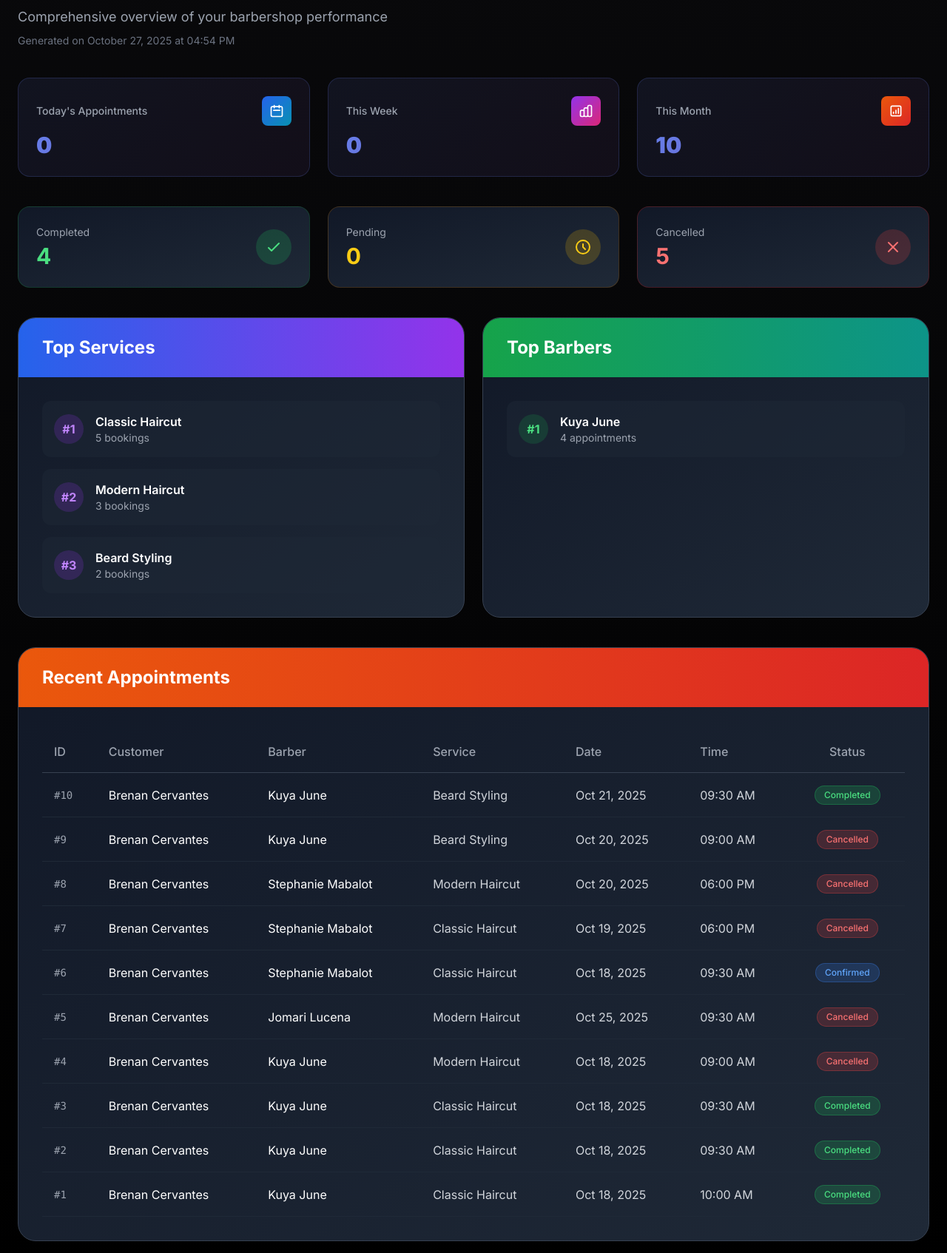
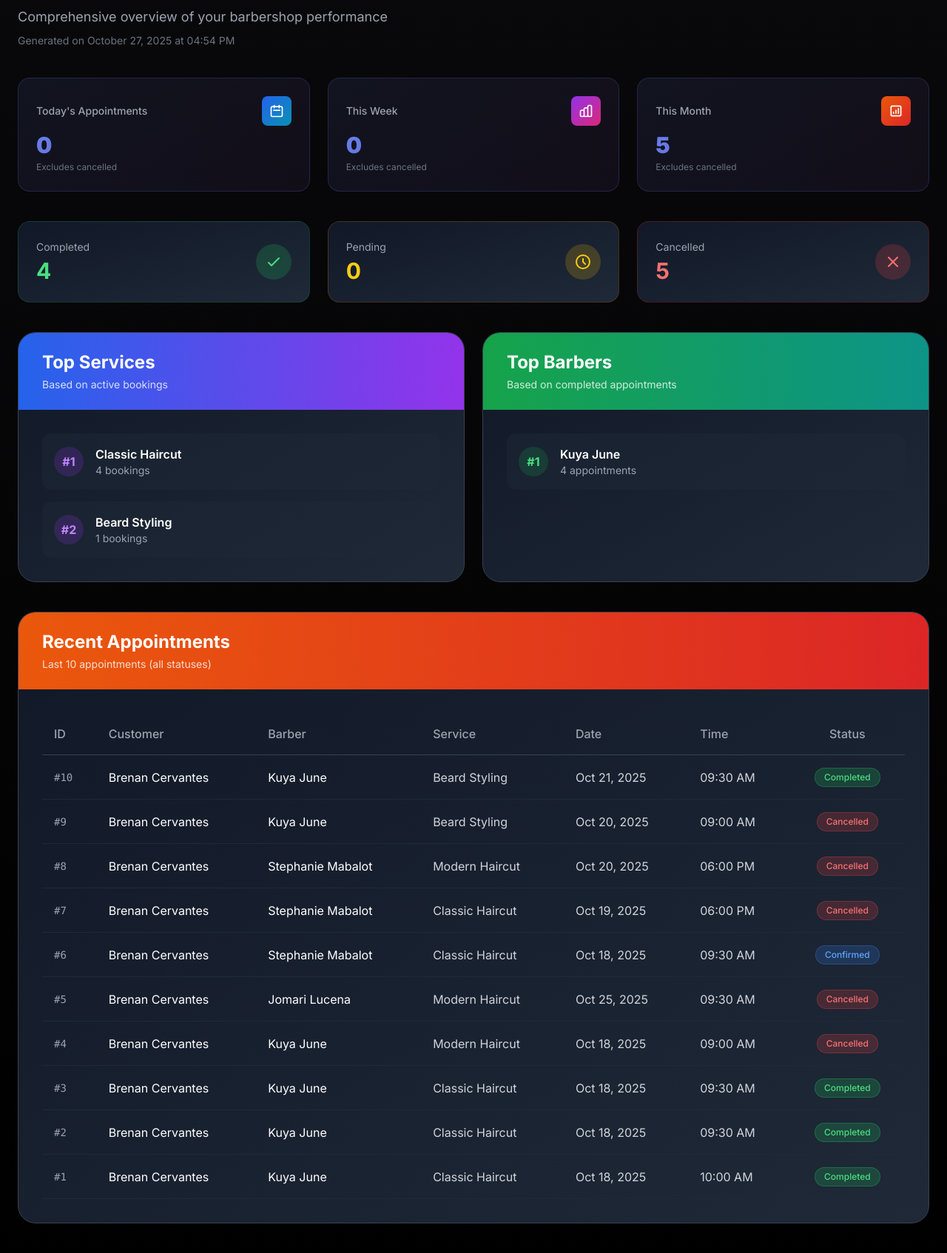
Before and after one commit to voncheems/trimbook, a PHP site: page /dashboards/admin_reportpage.php in a window 1280 px wide. Shown: the part 184-1878 px from the top of the page at 74% size. Run offline with PHP 8.4, Linux system fonts and the light colour scheme; a user stored in the database is signed in; data comes from the database, SQL or seed files in the repository; some libraries are stand-ins or nearby versions.

Commit message:
Update admin_reportpage.php

```diff
--- a/dashboards/admin_reportpage.php
+++ b/dashboards/admin_reportpage.php
@@ -1,8 +1,14 @@
 <?php
 session_start();
 
-// Set timezone to Philippine Standard Time
+// Set timezone to Philippines
 date_default_timezone_set('Asia/Manila');
+
+// Check authentication
+if (!isset($_SESSION['user_id']) || $_SESSION['user_type'] !== 'admin') {
+    header("Location: ../pages/login_page.php");
+    exit();
+}
 
 // Get admin data from session
 $admin_name = $_SESSION['admin_name'] ?? 'Administrator';
@@ -34,20 +40,20 @@ $week_start = date('Y-m-d', strtotime('monday this week'));
 $month_start = date('Y-m-01');
 
 if (isset($conn) && $conn) {
-    // Appointments Today
-    $result = $conn->query("SELECT COUNT(*) as count FROM appointments WHERE appointment_date = '$today'");
+    // Appointments Today - FIXED (excluding cancelled)
+    $result = $conn->query("SELECT COUNT(*) as count FROM appointments WHERE appointment_date = '$today' AND status != 'cancelled'");
     if ($result && $row = $result->fetch_assoc()) {
         $report_data['appointments_today'] = $row['count'];
     }
 
-    // Appointments This Week
-    $result = $conn->query("SELECT COUNT(*) as count FROM appointments WHERE appointment_date >= '$week_start'");
+    // Appointments This Week - FIXED (excluding cancelled)
+    $result = $conn->query("SELECT COUNT(*) as count FROM appointments WHERE appointment_date >= '$week_start' AND appointment_date <= '$today' AND status != 'cancelled'");
     if ($result && $row = $result->fetch_assoc()) {
         $report_data['appointments_this_week'] = $row['count'];
     }
 
-    // Appointments This Month
-    $result = $conn->query("SELECT COUNT(*) as count FROM appointments WHERE appointment_date >= '$month_start'");
+    // Appointments This Month - FIXED (excluding cancelled)
+    $result = $conn->query("SELECT COUNT(*) as count FROM appointments WHERE appointment_date >= '$month_start' AND appointment_date <= LAST_DAY('$month_start') AND status != 'cancelled'");
     if ($result && $row = $result->fetch_assoc()) {
         $report_data['appointments_this_month'] = $row['count'];
     }
@@ -68,11 +74,12 @@ if (isset($conn) && $conn) {
         $report_data['pending_appointments'] = $row['count'];
     }
 
-    // Top 5 Services
+    // Top 5 Services (excluding cancelled appointments)
     $result = $conn->query("
         SELECT s.service_name, COUNT(*) as booking_count
         FROM appointments a
         JOIN services s ON a.service_id = s.service_id
+        WHERE a.status != 'cancelled'
         GROUP BY s.service_id
         ORDER BY booking_count DESC
         LIMIT 5
@@ -83,7 +90,7 @@ if (isset($conn) && $conn) {
         }
     }
 
-    // Top 5 Barbers
+    // Top 5 Barbers (only completed appointments)
     $result = $conn->query("
         SELECT u.first_name, u.last_name, COUNT(*) as appointment_count
         FROM appointments a
@@ -120,12 +127,13 @@ if (isset($conn) && $conn) {
         }
     }
 
-    // Appointments by Month (Last 6 months)
+    // Appointments by Month (Last 6 months, excluding cancelled)
     $result = $conn->query("
         SELECT DATE_FORMAT(a.appointment_date, '%Y-%m') as month,
                COUNT(*) as appointments
         FROM appointments a
         WHERE a.appointment_date >= DATE_SUB(NOW(), INTERVAL 6 MONTH)
+        AND a.status != 'cancelled'
         GROUP BY month
         ORDER BY month DESC
     ");
@@ -147,6 +155,7 @@ function getStatusColor($status) {
     }
 }
 ?>
+
 <!DOCTYPE html>
 <html lang="en">
 <head>
@@ -338,7 +347,7 @@ function getStatusColor($status) {
             <path stroke-linecap="round" stroke-linejoin="round" stroke-width="2" d="M4 6h16M4 12h16M4 18h16"></path>
           </svg>
         </button>
-        <a href="#" class="text-2xl font-black tracking-tight">TRIMBOOK <span class="text-purple-500 text-sm">ADMIN</span></a>
+        <a href="../dashboards/admin_dashboard.php" class="text-2xl font-black tracking-tight">TRIMBOOK <span class="text-purple-500 text-sm">ADMIN</span></a>
       </div>
       <div class="flex items-center space-x-4">
         <button onclick="window.print()" class="px-4 py-2 bg-purple-600 hover:bg-purple-700 rounded-lg font-medium transition flex items-center space-x-2">
@@ -375,6 +384,7 @@ function getStatusColor($status) {
             </div>
           </div>
           <p class="text-3xl font-black gradient-text"><?= $report_data['appointments_today'] ?></p>
+          <p class="text-xs text-gray-500 mt-1">Excludes cancelled</p>
         </div>
 
         <div class="stat-card rounded-2xl p-6">
@@ -387,6 +397,7 @@ function getStatusColor($status) {
             </div>
           </div>
           <p class="text-3xl font-black gradient-text"><?= $report_data['appointments_this_week'] ?></p>
+          <p class="text-xs text-gray-500 mt-1">Excludes cancelled</p>
         </div>
 
         <div class="stat-card rounded-2xl p-6">
@@ -399,6 +410,7 @@ function getStatusColor($status) {
             </div>
           </div>
           <p class="text-3xl font-black gradient-text"><?= $report_data['appointments_this_month'] ?></p>
+          <p class="text-xs text-gray-500 mt-1">Excludes cancelled</p>
         </div>
       </div>
 
@@ -453,6 +465,7 @@ function getStatusColor($status) {
         <div class="bg-gradient-to-br from-gray-900 to-gray-800 border border-gray-700 rounded-3xl overflow-hidden">
           <div class="bg-gradient-to-r from-blue-600 to-purple-600 px-8 py-6">
             <h2 class="text-2xl font-bold">Top Services</h2>
+            <p class="text-sm text-white/80 mt-1">Based on active bookings</p>
           </div>
           <div class="p-8">
             <?php if (empty($report_data['top_services'])): ?>
@@ -481,6 +494,7 @@ function getStatusColor($status) {
         <div class="bg-gradient-to-br from-gray-900 to-gray-800 border border-gray-700 rounded-3xl overflow-hidden">
           <div class="bg-gradient-to-r from-green-600 to-teal-600 px-8 py-6">
             <h2 class="text-2xl font-bold">Top Barbers</h2>
+            <p class="text-sm text-white/80 mt-1">Based on completed appointments</p>
           </div>
           <div class="p-8">
             <?php if (empty($report_data['top_barbers'])): ?>
@@ -510,6 +524,7 @@ function getStatusColor($status) {
       <div class="bg-gradient-to-br from-gray-900 to-gray-800 border border-gray-700 rounded-3xl overflow-hidden">
         <div class="bg-gradient-to-r from-orange-600 to-red-600 px-8 py-6">
           <h2 class="text-2xl font-bold">Recent Appointments</h2>
+          <p class="text-sm text-white/80 mt-1">Last 10 appointments (all statuses)</p>
         </div>
         <div class="p-8">
           <?php if (empty($report_data['recent_appointments'])): ?>
```
